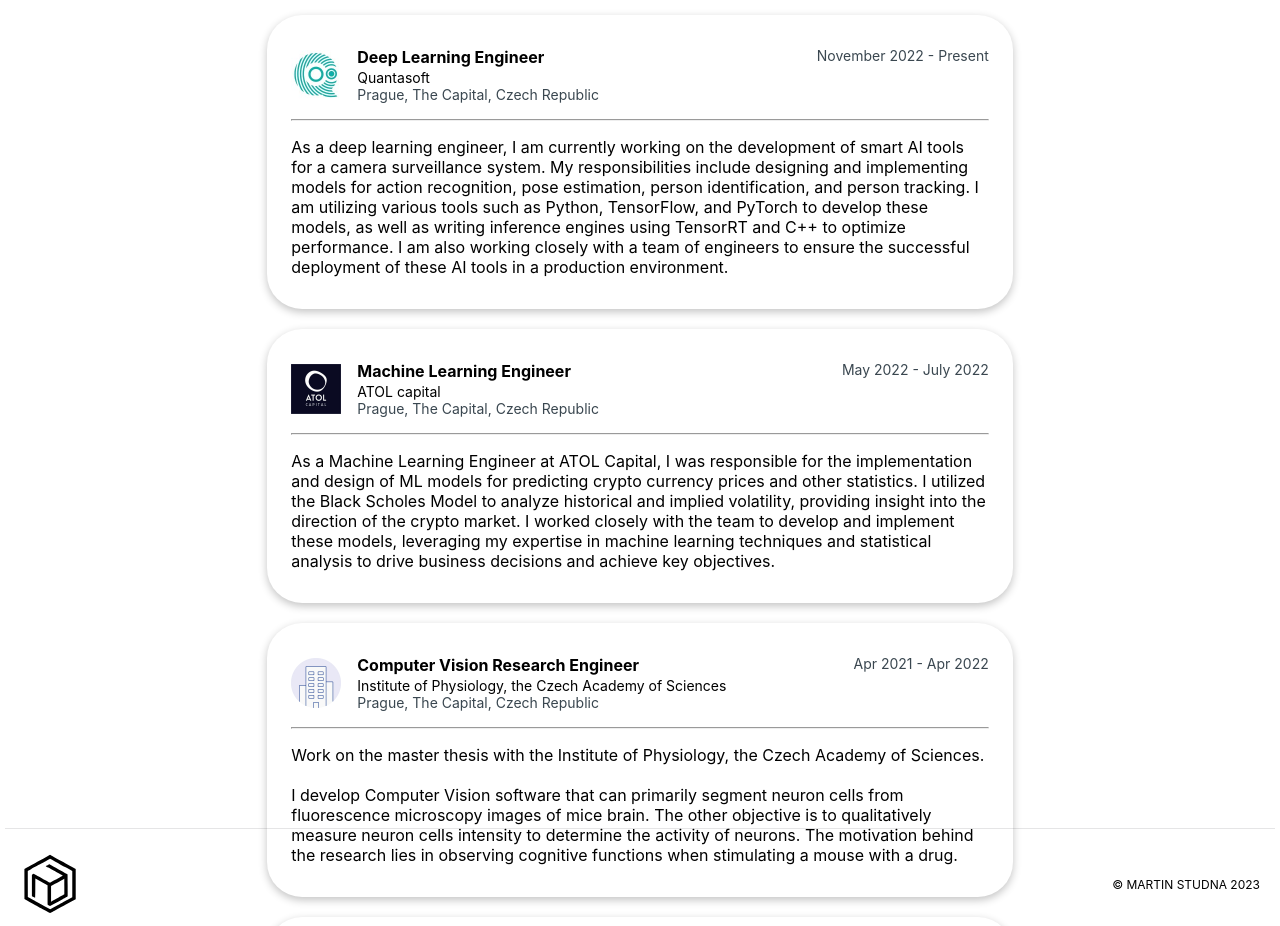
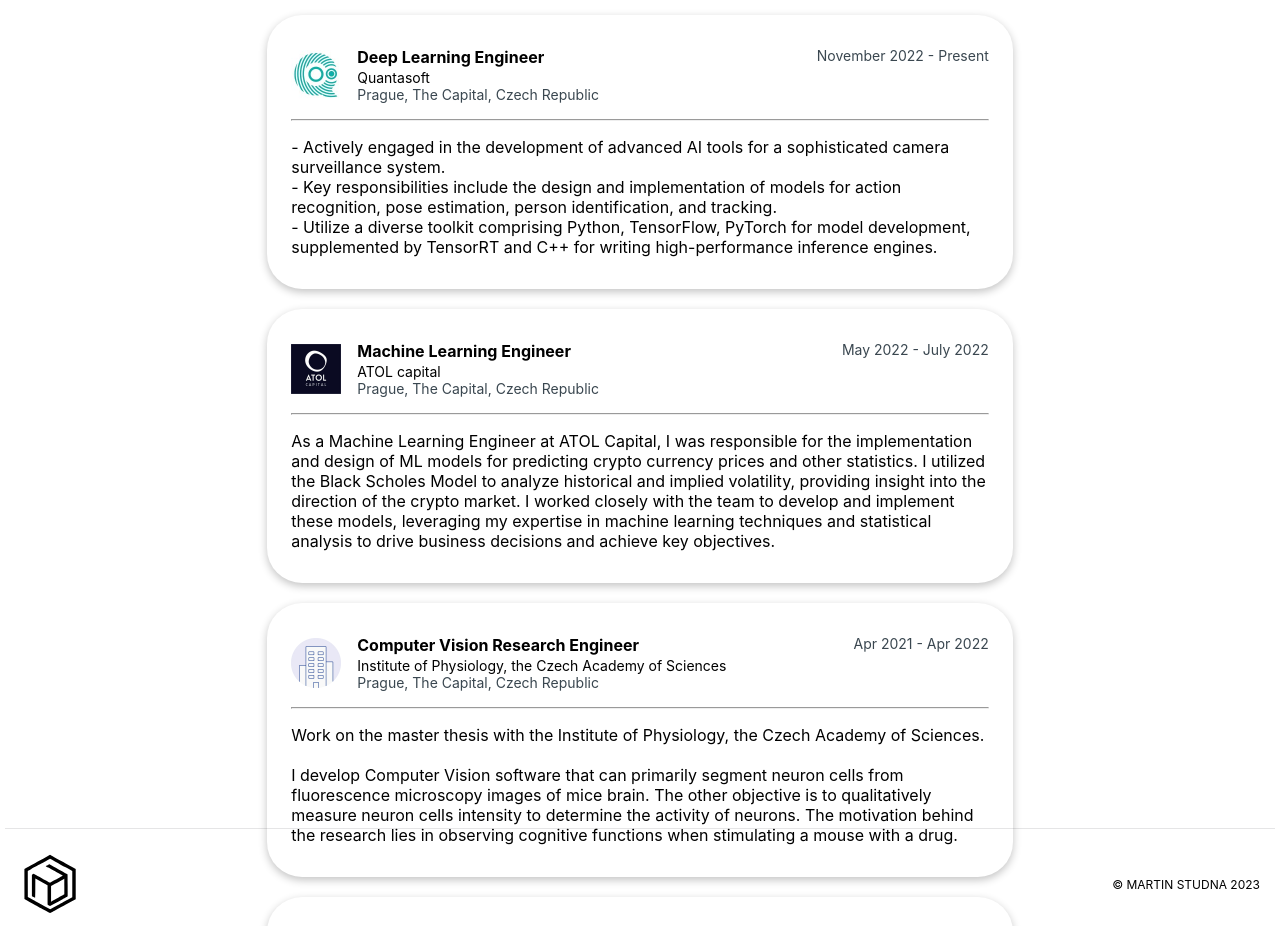
Before and after one commit to martin-studna/portfolio-web-vue, a Vue app: page / in a window 1280 px wide. Shown: the part 2900-3826 px from the top of the page. Built offline with nearby package versions, Linux system fonts and the light colour scheme.

Commit message:
year copyright autoupdate

```diff
--- a/public/styles.css
+++ b/public/styles.css
@@ -4,7 +4,7 @@ body {
   margin: 0;
   font-family: Inter, -apple-system, BlinkMacSystemFont, Segoe UI, Roboto, Oxygen,
     Ubuntu, Cantarell, Fira Sans, Droid Sans, Helvetica Neue, sans-serif;
-  overflow-y: auto !important;
+  /* overflow-y: auto !important; */
 }
 
 
--- a/src/components/Experience.vue
+++ b/src/components/Experience.vue
@@ -13,9 +13,9 @@
                     title="Deep Learning Engineer"
                     date="November 2022 - Present"
                 >
-
-                As a deep learning engineer, I am currently working on the development of smart AI tools for a camera surveillance system. My responsibilities include designing and implementing models for action recognition, pose estimation, person identification, and person tracking. I am utilizing various tools such as Python, TensorFlow, and PyTorch to develop these models, as well as writing inference engines using TensorRT and C++ to optimize performance. I am also working closely with a team of engineers to ensure the successful deployment of these AI tools in a production environment.
-
+                - Actively engaged in the development of advanced AI tools for a sophisticated camera surveillance system. <br>
+                - Key responsibilities include the design and implementation of models for action recognition, pose estimation, person identification, and tracking. <br>
+                - Utilize a diverse toolkit comprising Python, TensorFlow, PyTorch for model development, supplemented by TensorRT and C++ for writing high-performance inference engines.
                 </Card>
             </FadeUp>
             <FadeUp class="center">
--- a/src/components/Footer.vue
+++ b/src/components/Footer.vue
@@ -3,7 +3,7 @@
 
         <img src="/logo_cube.svg" alt="logo-footer" style="width: 60px; height: 60px;">
         <div>
-            <p style="font-size: 12px; font-weight: 400;">© MARTIN STUDNA 2023 </p>
+            <p style="font-size: 12px; font-weight: 400;">© MARTIN STUDNA {{ new Date().getFullYear() }} </p>
         </div>
     </div>
 </template>
@@ -27,16 +27,5 @@ export default defineComponent({
     padding: 25px 15px;
 }
 
-/* .footer::before {
-    top: 0px;
-    left: 0px;
-    width: 100%;
-    height: 1px;
-    opacity: 0.1;
-    content: " ";
-    display: block;
-    position: absolute;
-    background-color: rgb(7, 5, 18);
-} */
 
 </style>
```
Also changed, not shown: 1 other file (tests, documents, lock files or other folders).
